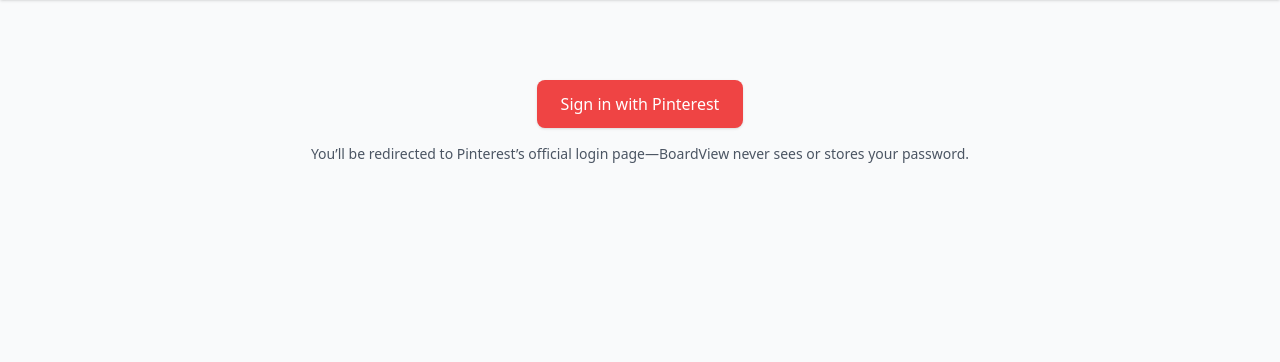
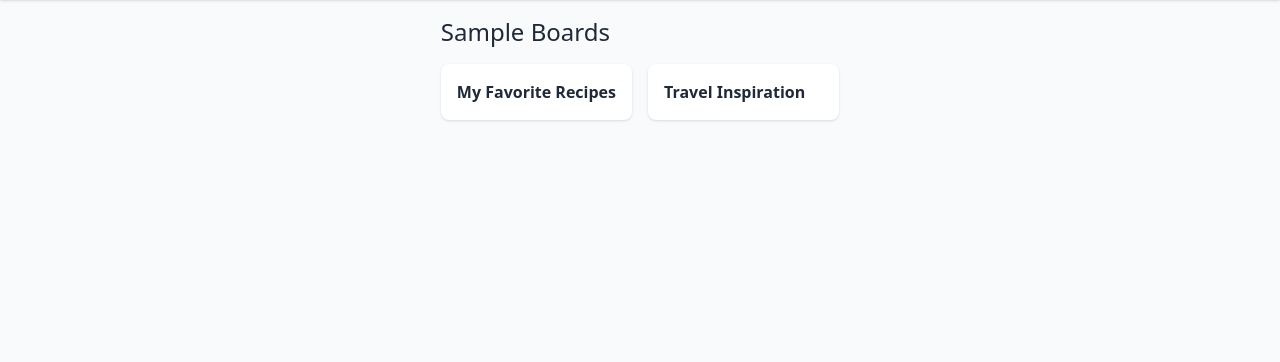
Before and after one commit to Sleevelesss/BoardView, a Flask app: page /boards in a window 1280 px wide. Shown: the part 60-422 px from the top of the page. Run offline with Flask 3, Linux system fonts and the light colour scheme; some libraries are stand-ins or nearby versions.

Commit message:
app.py update

```diff
--- a/templates/boards.html
+++ b/templates/boards.html
@@ -1,13 +1,15 @@
 {% extends 'base.html' %}
-{% block title %}Sign In – BoardView{% endblock %}
+{% block title %}Your Boards – BoardView{% endblock %}
 {% block content %}
-  <div class="text-center py-16">
-    <a href="{{ url_for('login') }}"
-       class="inline-block bg-red-500 text-white px-6 py-3 rounded-lg shadow hover:bg-red-600 focus:ring-2 focus:ring-red-400">
-      Sign in with Pinterest
-    </a>
-    <p class="mt-4 text-sm text-gray-600">
-      You’ll be redirected to Pinterest’s official login page—BoardView never sees or stores your password.
-    </p>
+  <h2 class="text-2xl mb-4">Sample Boards</h2>
+  <div class="grid grid-cols-1 sm:grid-cols-2 gap-4">
+    {% for board in boards %}
+      <a href="{{ url_for('pins', board_id=board.id) }}"
+         class="block bg-white p-4 rounded-lg shadow hover:shadow-lg">
+        <h3 class="font-semibold">{{ board.name }}</h3>
+      </a>
+    {% else %}
+      <p>No boards to display.</p>
+    {% endfor %}
   </div>
 {% endblock %}
```
